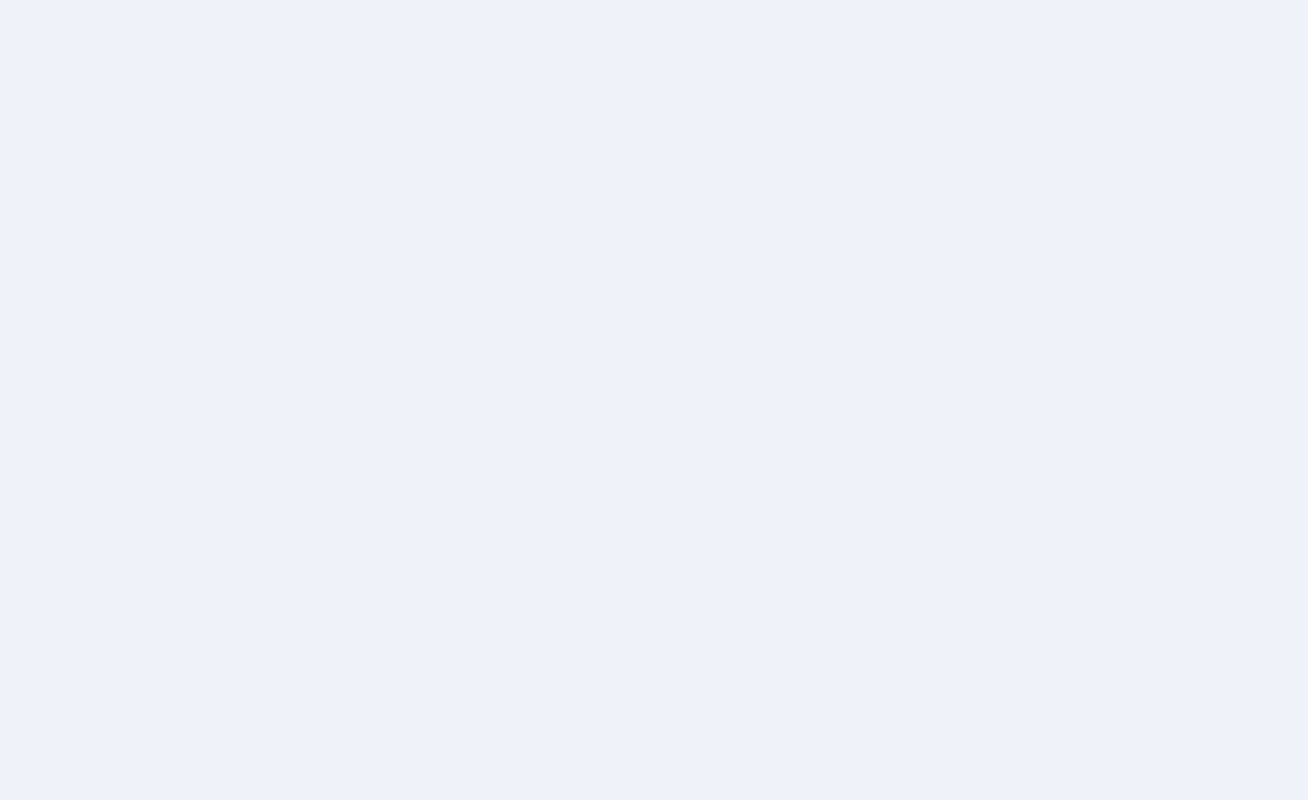
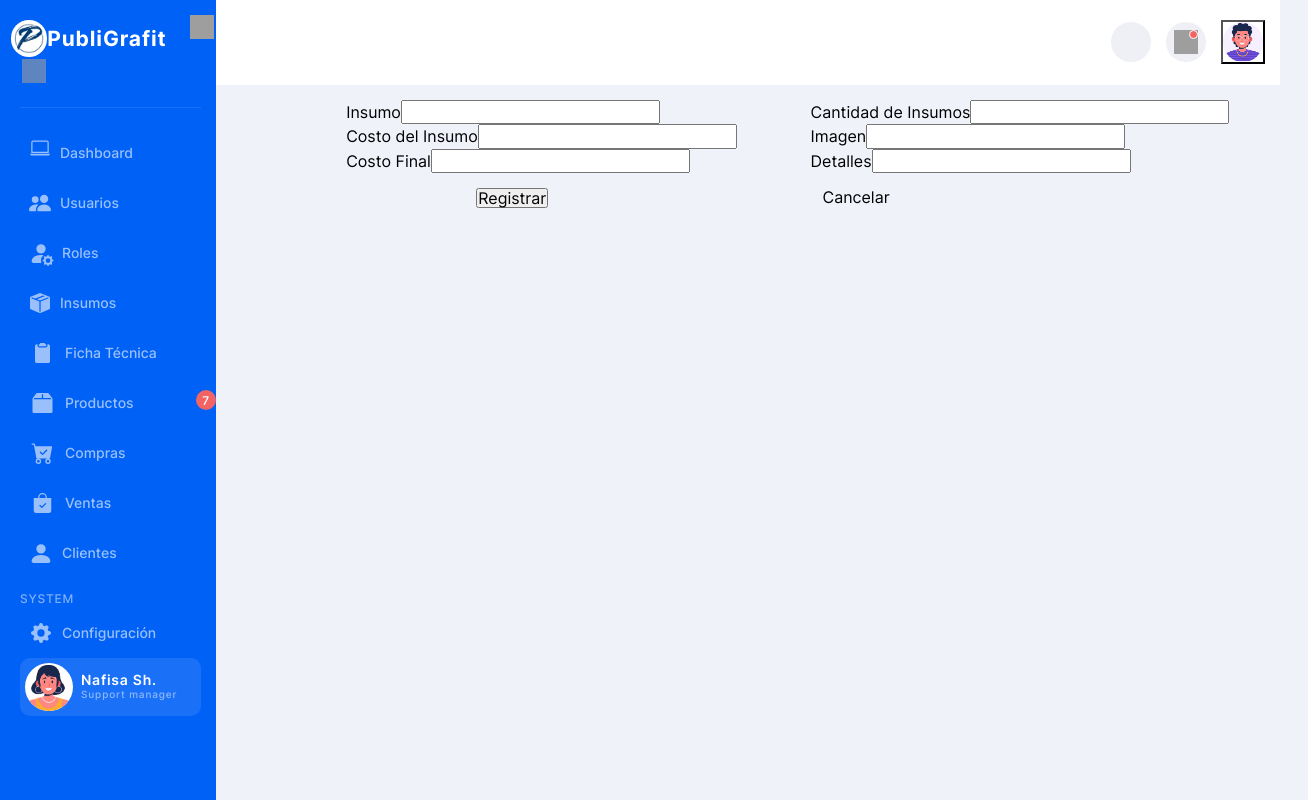
Before and after one commit to daniels99ecg/ProyectoPubligrafit, a React app in the folder client/: page /fichaTecnica/create in a window 1280 px wide. Before the commit this address had no page. Shown: the whole page, 1308 px wide, since content can reach past the window. Built offline with nearby package versions, Linux system fonts and the light colour scheme; grey boxes are pictures that could not be loaded; the HTML template or start-up script is replaced by a standard one.

Commit message:
Agregando el registrar a ficha tecnica, productos y insumos con hayberth

```diff
--- a/client/package.json
+++ b/client/package.json
@@ -10,6 +10,8 @@
     "preview": "vite preview"
   },
   "dependencies": {
+    "axios": "^1.6.0",
+    "formik": "^2.4.5",
     "react": "^18.2.0",
     "react-dom": "^18.2.0",
     "react-router-dom": "^6.17.0"
--- a/client/src/App.jsx
+++ b/client/src/App.jsx
@@ -2,6 +2,9 @@ import { Route, Routes } from 'react-router-dom'
 import ShowProductos from './componentes/Productos'
 import ShowFichasTecnicas from './componentes/Fichas_Tecnicas'
 import ShowInsumos from './componentes/Insumos'
+import CreateInsumos from './componentes/CreateInsumos'
+import CreateProductos from './componentes/CreateProductos'
+import CreateFichasTecnicas from './componentes/CreateFichasTecnicas'
 
 function App() {
 
@@ -11,6 +14,12 @@ function App() {
       <Route path='/producto' element={<ShowProductos/>}/>
       <Route path='/fichaTecnica' element={<ShowFichasTecnicas/>}/>
       <Route path='/insumo' element={<ShowInsumos/>}/>
+      <Route path='/insumo/create' element={<CreateInsumos/>}/>
+      <Route path='/producto/create' element={<CreateProductos/>}/>
+      <Route path='/fichaTecnica/create' element={<CreateFichasTecnicas/>}/>
+
+
+
 
      </Routes>
     </>
--- a/client/src/api/Rutas.api.js
+++ b/client/src/api/Rutas.api.js
@@ -1,11 +1,21 @@
 import axios from 'axios'
 
+export const  postCreateProducto=async (taks)=>{
+    return await axios.post('http://localhost:3001/producto/create',taks)
+}
+export const postCreateFichaTecnica=async (taks)=>{
+    return await axios.post('http://localhost:3001/fichaTecnica/create',taks)
+}
 export const getListarProductos=async ()=>{
     return await axios.get('http://localhost:3001/producto')
 }
 
+export const  postCreateInsumo=async (taks)=>{
+    return await axios.post('http://localhost:3001/insumo/create',taks)
+}
+
 export const getListarFichasTecnicas=async ()=>{
-    return await axios.get('http://localhost:3001/fichaTecnica')
+    return await axios.get('http://localhost:3001/fichaTecnica',taks)
 }
 
 export const  getListarInsumos=async ()=>{
--- /dev/null
+++ b/client/src/componentes/CreateFichasTecnicas.jsx
@@ -0,0 +1,82 @@
+import {Formik, Form} from 'formik'
+import { postCreateFichaTecnica } from '../api/Rutas.api'
+import { useState } from 'react'
+import Nav from './nav';
+import Header from './header';
+
+
+function CreateFichasTecnicas(){
+    return(
+        <div className="page-flex">
+        <Nav/>
+
+        <div className="main-wrapper">
+        <Header/>
+        <div className='card w-75 p-3 mx-auto mt-5'>
+        <Formik
+        initialValues={{
+            fk_insumo:"",
+            cantidad_insumo:"",
+            costo_insumo:"",
+            imagen_producto_final:"",
+            costo_final_producto:"",
+            detalle:""
+        }}
+        onSubmit={async(values)=>{
+            console.log(values)
+            try {
+                const response=await postCreateFichaTecnica(values)
+                console.log(response)
+
+            } catch (error) {
+                console.log(error)
+            }
+        }}
+        >
+            {({handleChange, handleSubmit, values})=>(
+                <Form onSubmit={handleSubmit} className='row g-3' id='pruebas' >
+                <div className="col-md-6 ">
+                <label htmlFor="fk_insumo">Insumo</label>
+                <input type="number" name='fk_insumo' onChange={handleChange} value={values.fk_insumo} className="form-control" />
+                </div>
+                <div className="col-md-6 ">
+                <label htmlFor="Cantidad">Cantidad de Insumos</label>
+                <input type="text" name='cantidad_insumo' onChange={handleChange} value={values.cantidad_insumo} className="form-control" />
+                </div>
+                <div className="col-md-6 ">
+                <label htmlFor="Costo">Costo del Insumo</label>
+                <input type="text" name='costo_insumo' onChange={handleChange} value={values.costo_insumo} className="form-control" />
+                </div>
+                <div className="col-md-6">
+                <label htmlFor="Imagen">Imagen</label>
+                <input type="text" name='imagen_producto_final' onChange={handleChange} value={values.imagen_producto_final} className="form-control" />
+                </div>
+                <div className="col-md-6 ">
+                <label htmlFor="Costo_Final">Costo Final</label>
+                <input type="text" name='costo_final_producto' onChange={handleChange} value={values.costo_final_producto} className="form-control" />
+                </div>
+                <div className="col-md-6 ">
+                <label htmlFor="Detalle">Detalles</label>
+                <input type="text" name='detalle' onChange={handleChange} value={values.detalle} className="form-control" />
+                </div>
+
+                <div className="row col-11 text-center">
+                <div  className="col-5">
+                    <button  className="btn btn-primary">Registrar</button>
+                </div>
+                <div  className="col-1">
+                    <a href='/ficha_tecnica' className='btn btn-danger'>Cancelar</a>
+                </div>
+                </div>
+
+                </Form>
+
+            )}
+        </Formik>
+        </div>
+        </div>
+        </div>
+    )
+
+}
+export default CreateFichasTecnicas
--- /dev/null
+++ b/client/src/componentes/CreateInsumos.jsx
@@ -0,0 +1,68 @@
+import {Formik, Form} from 'formik'
+import { postCreateInsumo } from '../api/Rutas.api'
+import { useState } from 'react'
+import Nav from './nav';
+import Header from './header';
+
+
+function CreateInsumos(){
+
+    return(
+        <div className="page-flex">
+        <Nav/>
+
+        <div className="main-wrapper">
+        <Header/>
+        <div className='card w-75 p-3 mx-auto mt-5'>
+        <Formik
+        initialValues={{
+            nombre:"",
+            cantidad:"",
+            precio:""
+        }}
+        onSubmit={async(values)=>{
+            console.log(values)
+            try {
+                const response=await postCreateInsumo(values)
+                console.log(response)
+
+            } catch (error) {
+                console.log(error)
+            }
+        }}
+        >
+            {({handleChange, handleSubmit, values})=>(
+                <Form onSubmit={handleSubmit} className='row g-3' id='pruebas'>
+                <div className="col-md-7 mx-auto">
+                    <label htmlFor="Nombre">Nombre</label>
+                    <input type="text" name='nombre' onChange={handleChange} value={values.nombre} className="form-control" />
+                </div>
+                <div className="col-md-6">
+                    <label htmlFor="Cantidad">Cantidad</label>
+                    <input type="number" name='cantidad' onChange={handleChange} value={values.cantidad} className="form-control" />
+                </div>
+                <div className="col-md-6">
+                    <label htmlFor="Precio">Precio</label>
+                    <input type="text" name='precio' onChange={handleChange} value={values.precio} className="form-control" />
+                </div>
+
+                <div className="row col-11 text-center">
+                <div  className="col-5">
+                    <button  className="btn btn-primary">Registrar</button>
+                </div>
+                <div  className="col-1">
+                    <a href='/insumo' className='btn btn-danger'>Cancelar</a>
+                </div>
+                </div>
+            </Form>
+
+
+            )}
+        </Formik>
+        </div>
+        </div>
+        </div>
+    )
+
+}
+export default CreateInsumos
--- /dev/null
+++ b/client/src/componentes/CreateProductos.jsx
@@ -0,0 +1,78 @@
+import {Formik, Form} from 'formik'
+import { postCreateProducto } from '../api/Rutas.api'
+import { useState } from 'react'
+import Nav from './nav';
+import Header from './header';
+
+
+function CreateProductos(){
+    return(
+        <div className="page-flex">
+        <Nav/>
+
+        <div className="main-wrapper">
+        <Header/>
+        <div className='card w-75 p-3 mx-auto mt-5'>
+        <Formik
+        initialValues={{
+            fk_categoria:"",
+            nombre_producto:"",
+            precio:"",
+            imagen:"",
+            stock:""
+        }}
+        onSubmit={async(values)=>{
+            console.log(values)
+            try {
+                const response=await postCreateProducto(values)
+                console.log(response)
+
+            } catch (error) {
+                console.log(error)
+            }
+        }}
+        >
+            {({handleChange, handleSubmit, values})=>(
+                <Form onSubmit={handleSubmit} className='row g-3' id='pruebas' >
+                <div className="col-md-6 ">
+                <label htmlFor="Categoria">Categoria</label>
+                <input type="text" name='fk_categoria' onChange={handleChange} value={values.fk_categoria} className="form-control" />
+                </div>
+                <div className="col-md-6 ">
+                <label htmlFor="Nombre">Nombre</label>
+                <input type="text" name='nombre_producto' onChange={handleChange} value={values.nombre_producto} className="form-control" />
+                </div>
+                <div className="col-md-6 ">
+                <label htmlFor="Precio">Precio</label>
+                <input type="text" name='precio' onChange={handleChange} value={values.precio} className="form-control" />
+                </div>
+                <div className="col-md-6">
+                <label htmlFor="Imagen">Imagen</label>
+                <input type="text" name='imagen' onChange={handleChange} value={values.imagen} className="form-control" />
+                </div>
+                <div className="col-md-7 mx-auto ">
+                <label htmlFor="Stock">Stock</label>
+                <input type="text" name='stock' onChange={handleChange} value={values.stock} className="form-control" />
+                </div>
+
+                <div className="row col-11 text-center">
+                <div  className="col-5">
+                    <button  className="btn btn-primary">Registrar</button>
+                </div>
+                <div  className="col-1">
+                    <a href='/producto' className='btn btn-danger'>Cancelar</a>
+                </div>
+                </div>
+
+
+                </Form>
+
+            )}
+        </Formik>
+        </div>
+        </div>
+        </div>
+    )
+
+}
+export default CreateProductos
```
Also changed, not shown: 1 other file (tests, documents, lock files or other folders).
